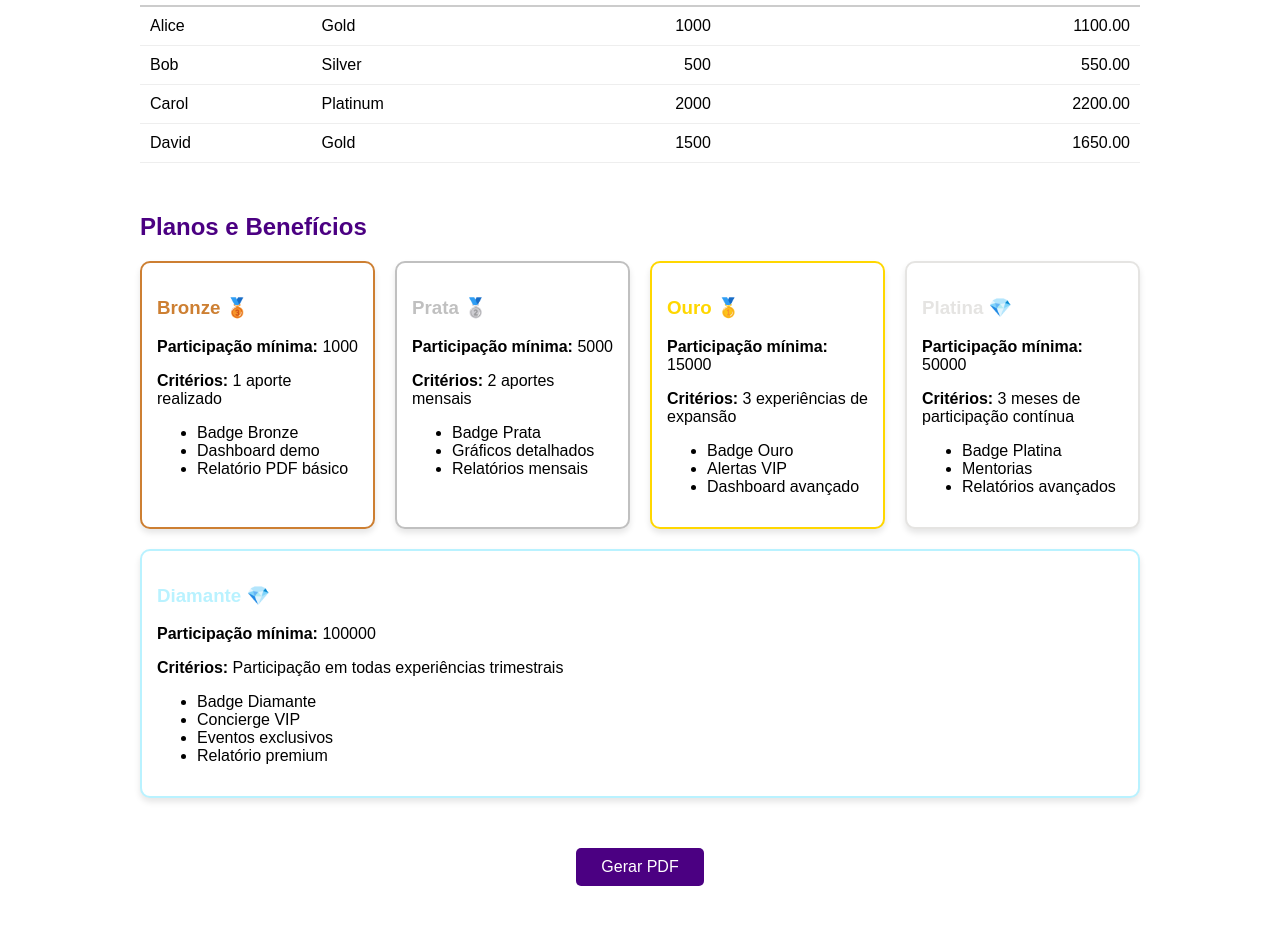
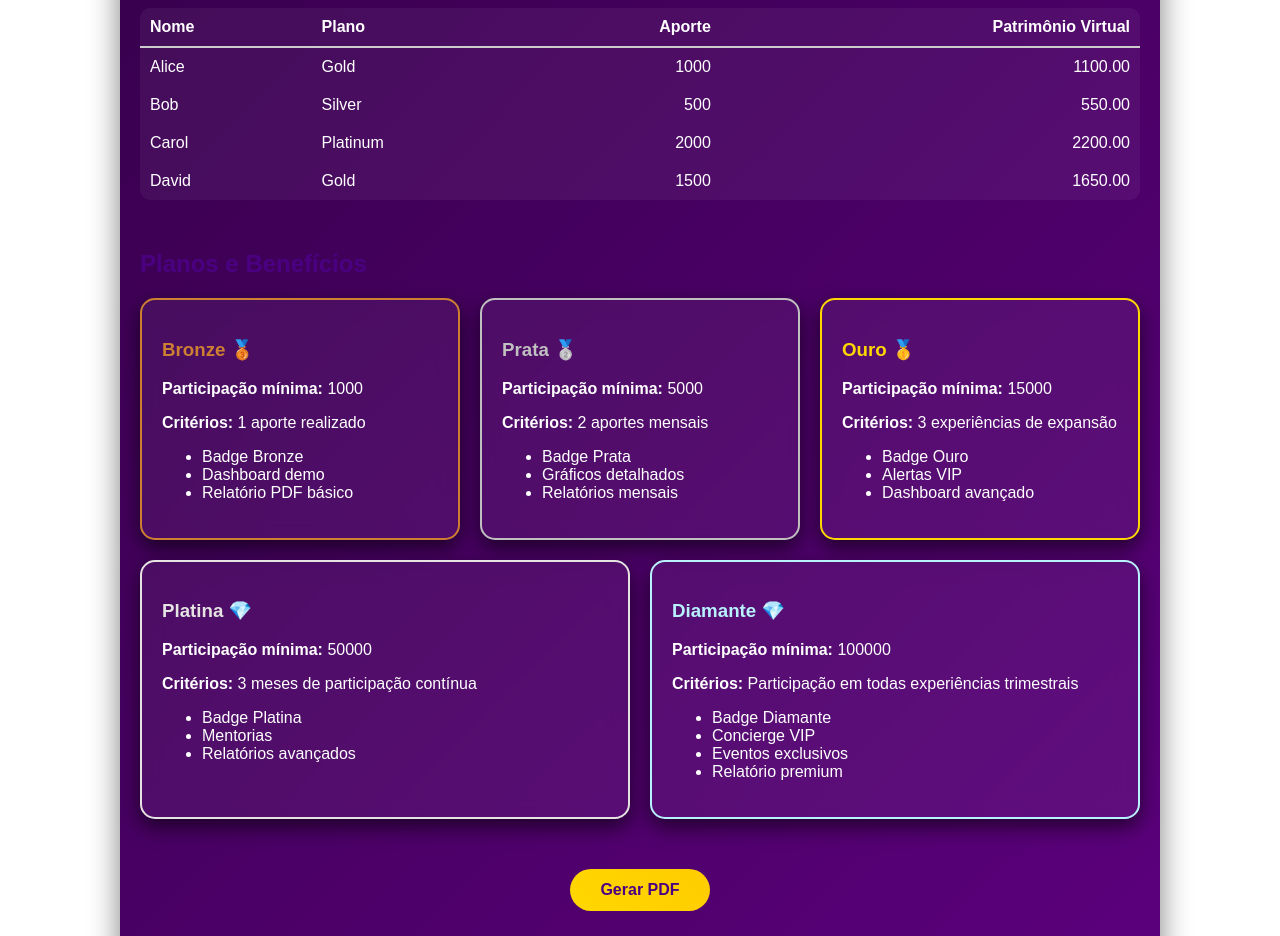
Before and after one commit to Claratrade33/soma-aureum, a React (Create React App) app in the folder frontend/: page / in a window 1280 px wide. Shown: the part 800-1736 px from the top of the page. Built offline with nearby package versions, Linux system fonts and the light colour scheme.

Commit message:
Atualizar o App.js

```diff
--- a/frontend/src/App.js
+++ b/frontend/src/App.js
@@ -1,8 +1,6 @@
 import React, { useEffect, useState } from 'react';
 import { Bar } from 'react-chartjs-2';
 import { jsPDF } from 'jspdf';
-
-// Importação e registro obrigatório para Chart.js 3+
 import {
   Chart as ChartJS,
   CategoryScale,
@@ -58,7 +56,7 @@ function App() {
     }));
     setUsers(usersWithPatrimonio);
     // eslint-disable-next-line react-hooks/exhaustive-deps
-  }, []); // Dependência vazia intencional, ignorando warning
+  }, []);
 
   const data = {
     labels: users.map(u => u.name),
@@ -79,11 +77,45 @@ function App() {
     doc.save('relatorio_soma_aureum.pdf');
   };
 
+  // Estilos Luxo
+  const pageStyle = {
+    fontFamily: 'Arial, sans-serif',
+    maxWidth: '1000px',
+    margin: '50px auto',
+    padding: '0 20px 50px 20px',
+    background: 'linear-gradient(135deg, #2c003e, #5d007e)',
+    color: '#fff',
+    borderRadius: '15px',
+    boxShadow: '0 10px 30px rgba(0,0,0,0.5)',
+  };
+
+  const cardStyle = (color) => ({
+    flex: '1 1 200px',
+    border: `2px solid ${color}`,
+    borderRadius: '15px',
+    padding: '20px',
+    backgroundColor: 'rgba(255,255,255,0.05)',
+    boxShadow: '0 8px 20px rgba(0,0,0,0.6)',
+    backdropFilter: 'blur(10px)'
+  });
+
+  const buttonStyle = {
+    padding: '12px 30px',
+    fontSize: '16px',
+    background: 'linear-gradient(45deg, #ffd700, #ffcc00)',
+    color: '#4b0082',
+    fontWeight: 'bold',
+    border: 'none',
+    borderRadius: '50px',
+    cursor: 'pointer',
+    transition: 'all 0.3s ease'
+  };
+
   return (
-    <div style={{ fontFamily: 'Arial, sans-serif', maxWidth: '1000px', margin: '50px auto', padding: '0 20px' }}>
-      <header style={{ textAlign: 'center', marginBottom: '40px' }}>
-        <h1 style={{ color: colors.primary }}>SOMA AUREUM</h1>
-        <p style={{ fontSize: '18px', color: '#555' }}>Visualização demo de aportes e crescimento coletivo</p>
+    <div style={pageStyle}>
+      <header style={{ textAlign: 'center', marginBottom: '50px', textShadow: '0 4px 10px rgba(0,0,0,0.7)' }}>
+        <h1 style={{ color: '#ffd700', fontSize: '48px', letterSpacing: '3px' }}>SOMA AUREUM</h1>
+        <p style={{ fontSize: '20px', color: '#eee' }}>Visualização demo de aportes e crescimento coletivo</p>
       </header>
 
       <section style={{ marginBottom: '50px' }}>
@@ -92,7 +124,7 @@ function App() {
 
       <section style={{ marginBottom: '50px' }}>
         <h2 style={{ color: colors.primary }}>Usuários e Patrimônio Virtual</h2>
-        <table style={{ width: '100%', borderCollapse: 'collapse', marginTop: '15px' }}>
+        <table style={{ width: '100%', borderCollapse: 'collapse', marginTop: '15px', backgroundColor: 'rgba(255,255,255,0.05)', borderRadius: '10px' }}>
           <thead>
             <tr>
               <th style={{ borderBottom: '2px solid #ccc', padding: '10px', textAlign: 'left' }}>Nome</th>
@@ -103,11 +135,13 @@ function App() {
           </thead>
           <tbody>
             {users.map(u => (
-              <tr key={u.name}>
-                <td style={{ borderBottom: '1px solid #eee', padding: '10px' }}>{u.name}</td>
-                <td style={{ borderBottom: '1px solid #eee', padding: '10px' }}>{u.plan}</td>
-                <td style={{ borderBottom: '1px solid #eee', padding: '10px', textAlign: 'right' }}>{u.aporte}</td>
-                <td style={{ borderBottom: '1px solid #eee', padding: '10px', textAlign: 'right' }}>{u.patrimonioVirtual.toFixed(2)}</td>
+              <tr key={u.name} style={{ transition: 'all 0.3s ease', cursor: 'pointer' }}
+                  onMouseOver={(e)=> e.currentTarget.style.background='rgba(255,255,255,0.1)'}
+                  onMouseOut={(e)=> e.currentTarget.style.background='transparent'}>
+                <td style={{ padding: '10px' }}>{u.name}</td>
+                <td style={{ padding: '10px' }}>{u.plan}</td>
+                <td style={{ padding: '10px', textAlign: 'right' }}>{u.aporte}</td>
+                <td style={{ padding: '10px', textAlign: 'right' }}>{u.patrimonioVirtual.toFixed(2)}</td>
               </tr>
             ))}
           </tbody>
@@ -118,14 +152,7 @@ function App() {
         <h2 style={{ color: colors.primary }}>Planos e Benefícios</h2>
         <div style={{ display: 'flex', flexWrap: 'wrap', gap: '20px', marginTop: '20px' }}>
           {plans.map(p => (
-            <div key={p.name} style={{
-              flex: '1 1 200px',
-              border: `2px solid ${p.color}`,
-              borderRadius: '10px',
-              padding: '15px',
-              backgroundColor: '#fff',
-              boxShadow: '0 4px 6px rgba(0,0,0,0.1)'
-            }}>
+            <div key={p.name} style={cardStyle(p.color)}>
               <h3 style={{ color: p.color }}>{p.name}</h3>
               <p><strong>Participação mínima:</strong> {p.min}</p>
               <p><strong>Critérios:</strong> {p.criteria}</p>
@@ -138,18 +165,17 @@ function App() {
       </section>
 
       <div style={{ textAlign: 'center', marginBottom: '50px' }}>
-        <button onClick={generatePDF} style={{
-          padding: '10px 25px',
-          fontSize: '16px',
-          backgroundColor: colors.primary,
-          color: '#fff',
-          border: 'none',
-          borderRadius: '5px',
-          cursor: 'pointer'
-        }}>Gerar PDF</button>
+        <button
+          onClick={generatePDF}
+          style={buttonStyle}
+          onMouseOver={(e)=> e.currentTarget.style.transform='scale(1.05)'}
+          onMouseOut={(e)=> e.currentTarget.style.transform='scale(1)'}
+        >
+          Gerar PDF
+        </button>
       </div>
 
-      <footer style={{ textAlign: 'center', color: '#888', marginBottom: '30px' }}>
+      <footer style={{ textAlign: 'center', color: '#ccc', marginBottom: '30px' }}>
         <p>SOMA AUREUM – Demo para apresentação de investidores</p>
       </footer>
     </div>
```
